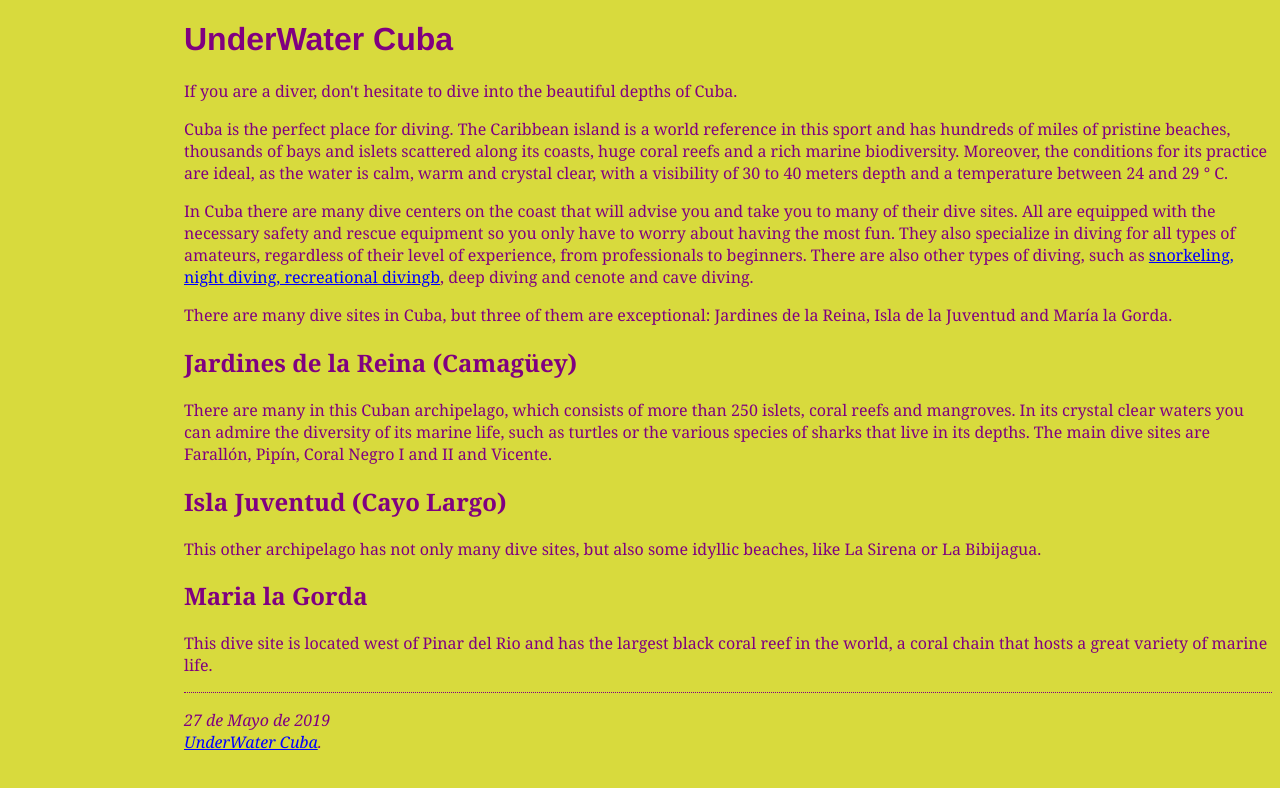
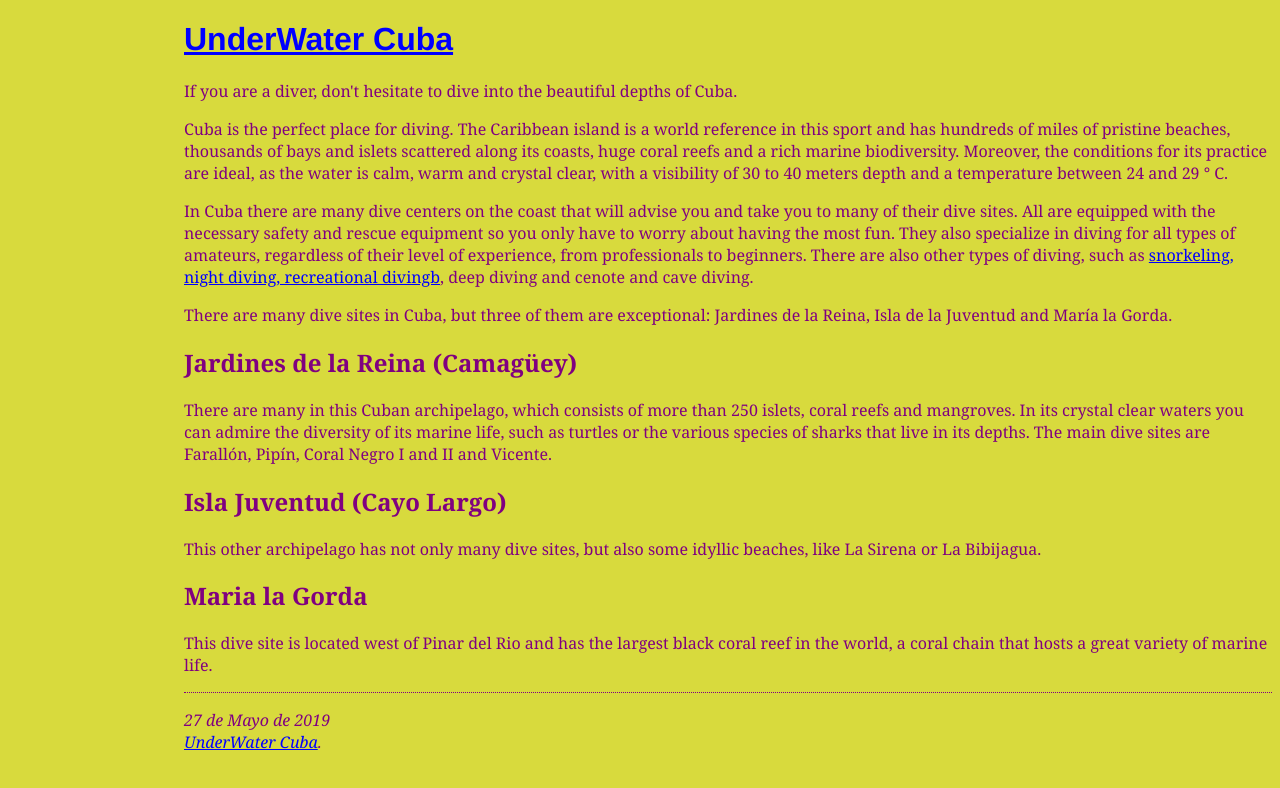
Before and after one commit to underwatercuba/underwatercuba, a plain HTML site: page index.html in a window 1280 px wide. Drawn offline with Linux system fonts and the light colour scheme.

Commit message:
Update index.html

```diff
--- a/index.html
+++ b/index.html
@@ -7,7 +7,7 @@
 
 <body>
 <!-- Contenido principal -->
-<h1>UnderWater Cuba</h1>
+<a href=”https://www.underwatercuba.club/”><h1>UnderWater Cuba</h1></a>
 
 <p>If you are a diver, don't hesitate to dive into the beautiful depths of Cuba.
 
```
